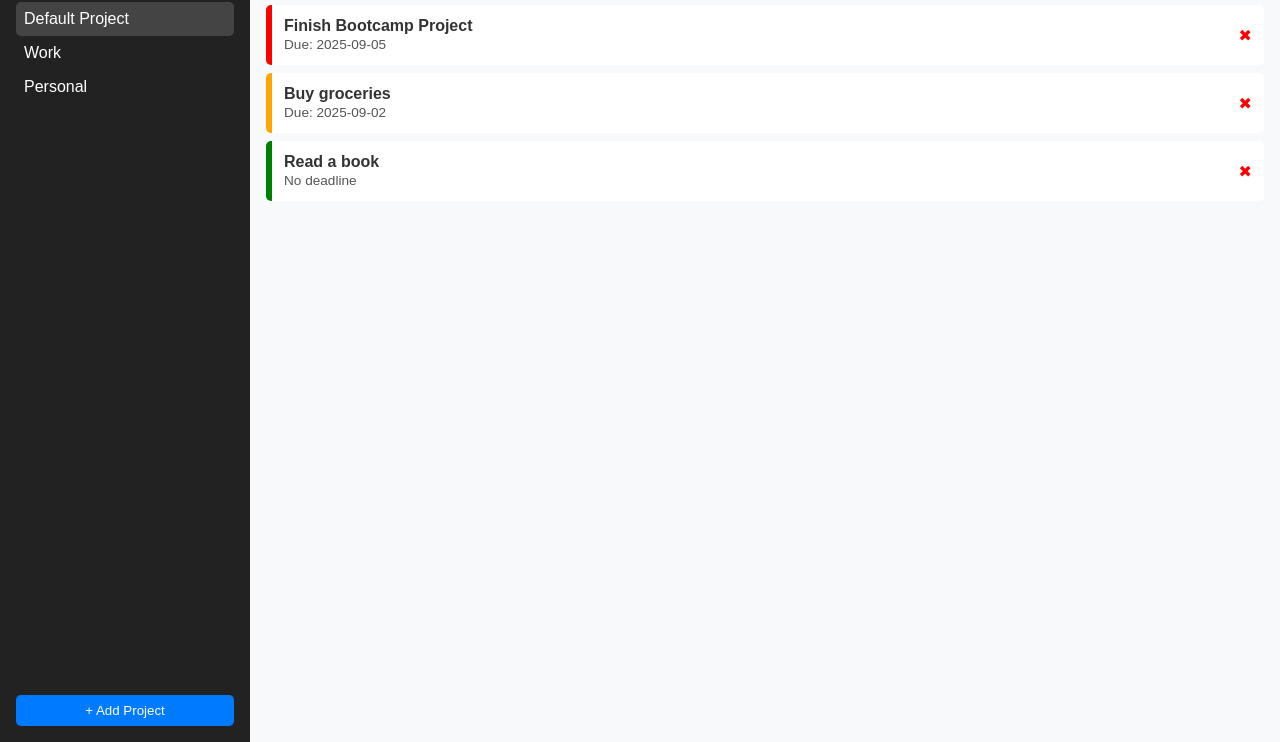
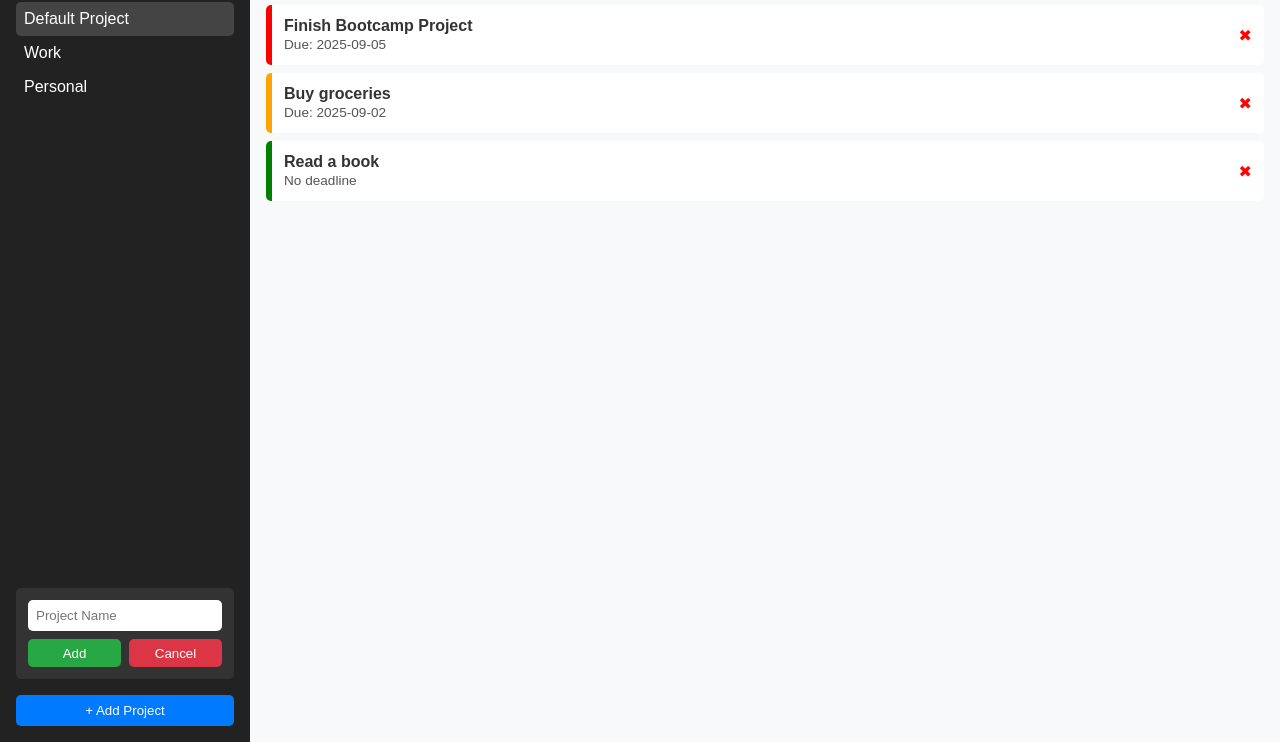
Before and after one commit to Efrata-Habte/To-do, a plain HTML site: page index.html in a window 1280 px wide. Both pictures are taken after a click on the button "+ Add Project". Shown: the part 58-800 px from the top of the page. Drawn offline with Linux system fonts and the light colour scheme.

Commit message:
feat: implement project form with add and cancel functionality

```diff
--- a/Scripts/Dom.js
+++ b/Scripts/Dom.js
@@ -0,0 +1,16 @@
+const addProject = document.querySelector('.add-project');
+const addTodo = document.querySelector('.add-todo');
+const addProjectBtn = document.querySelector('#add-project-btn');
+const cancelProjectBtn = document.querySelector('#cancel-project-btn');
+const projectForm = document.querySelector('.project-form');
+
+function showProjectForm() {
+  projectForm.classList.remove('hidden');
+}
+
+function hideProjectForm() {
+  projectForm.classList.add('hidden');
+}
+
+addProject.addEventListener('click', showProjectForm);
+cancelProjectBtn.addEventListener('click',hideProjectForm);
--- a/Style/style.css
+++ b/Style/style.css
@@ -10,6 +10,7 @@ body {
   color: #333;
   min-height: 100vh;
   display: flex;
+  position: relative;
 }
 
 /* Layout */
@@ -51,6 +52,54 @@ body {
 }
 .add-project:hover {
   background: #0056b3;
+}
+
+/* Project Form */
+.project-form {
+  margin-top: 1rem;
+  background: #333;
+  padding: 0.75rem;
+  border-radius: 5px;
+  display: flex;
+  flex-direction: column;
+  gap: 0.5rem;
+}
+.project-form input {
+  padding: 0.5rem;
+  border: none;
+  border-radius: 5px;
+  outline: none;
+}
+.form-buttons {
+  display: flex;
+  gap: 0.5rem;
+}
+#add-project-btn,
+#cancel-project-btn {
+  flex: 1;
+  padding: 0.4rem;
+  border: none;
+  border-radius: 5px;
+  cursor: pointer;
+}
+#add-project-btn {
+  background: #28a745;
+  color: white;
+}
+#add-project-btn:hover {
+  background: #1e7e34;
+}
+#cancel-project-btn {
+  background: #dc3545;
+  color: white;
+}
+#cancel-project-btn:hover {
+  background: #b21f2d;
+}
+
+/* Hidden by default */
+.hidden {
+  display: none;
 }
 
 /* Main Section */
--- a/index.html
+++ b/index.html
@@ -16,6 +16,15 @@
         <li class="project">Work</li>
         <li class="project">Personal</li>
       </ul>
+
+      <div class="project-form hidden" id="project-form">
+        <input type="text" placeholder="Project Name" id="project-name">
+        <div class="form-buttons">
+          <button id="add-project-btn">Add</button>
+          <button id="cancel-project-btn" class="cancel">Cancel</button>
+        </div>
+      </div>
+
       <button class="add-project">+ Add Project</button>
     </aside>
 
@@ -54,5 +63,7 @@
       </ul>
     </main>
   </div>
+
+  <script src="Scripts/Dom.js"></script>
 </body>
 </html>
```
